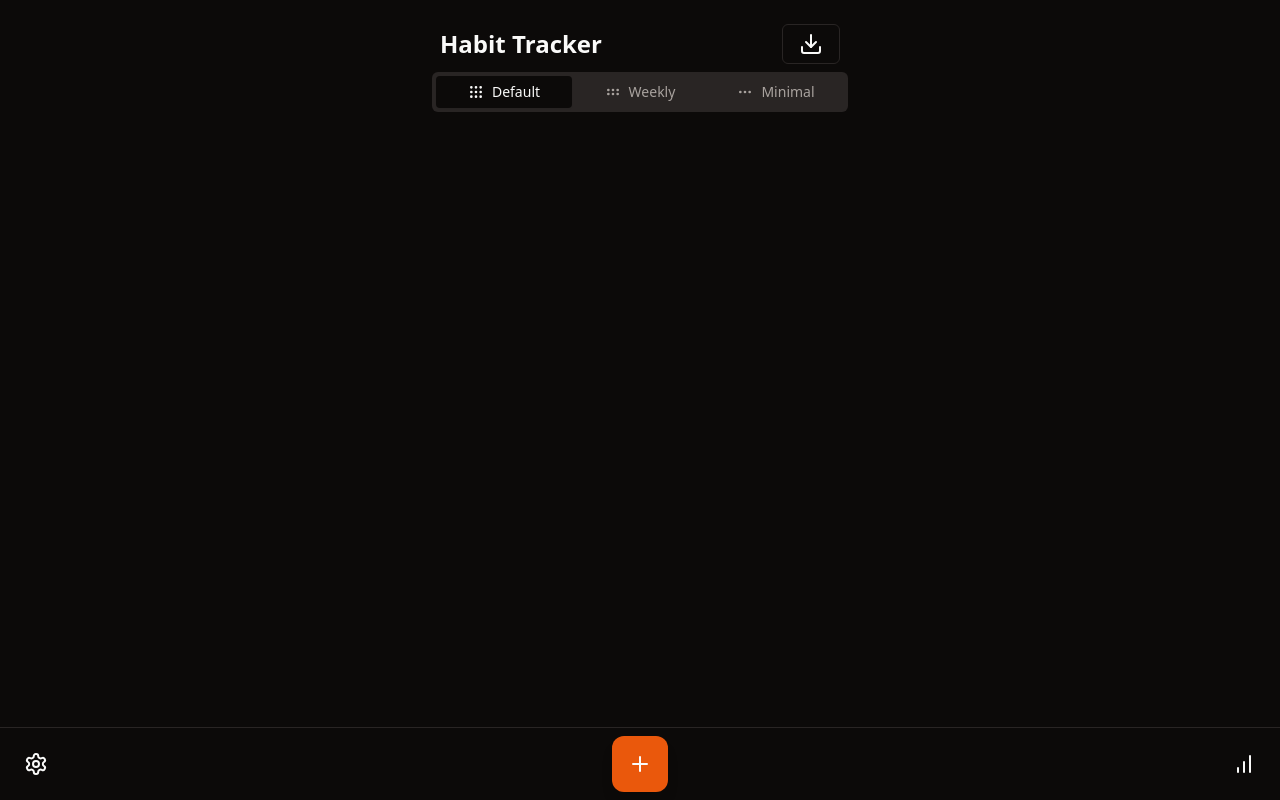
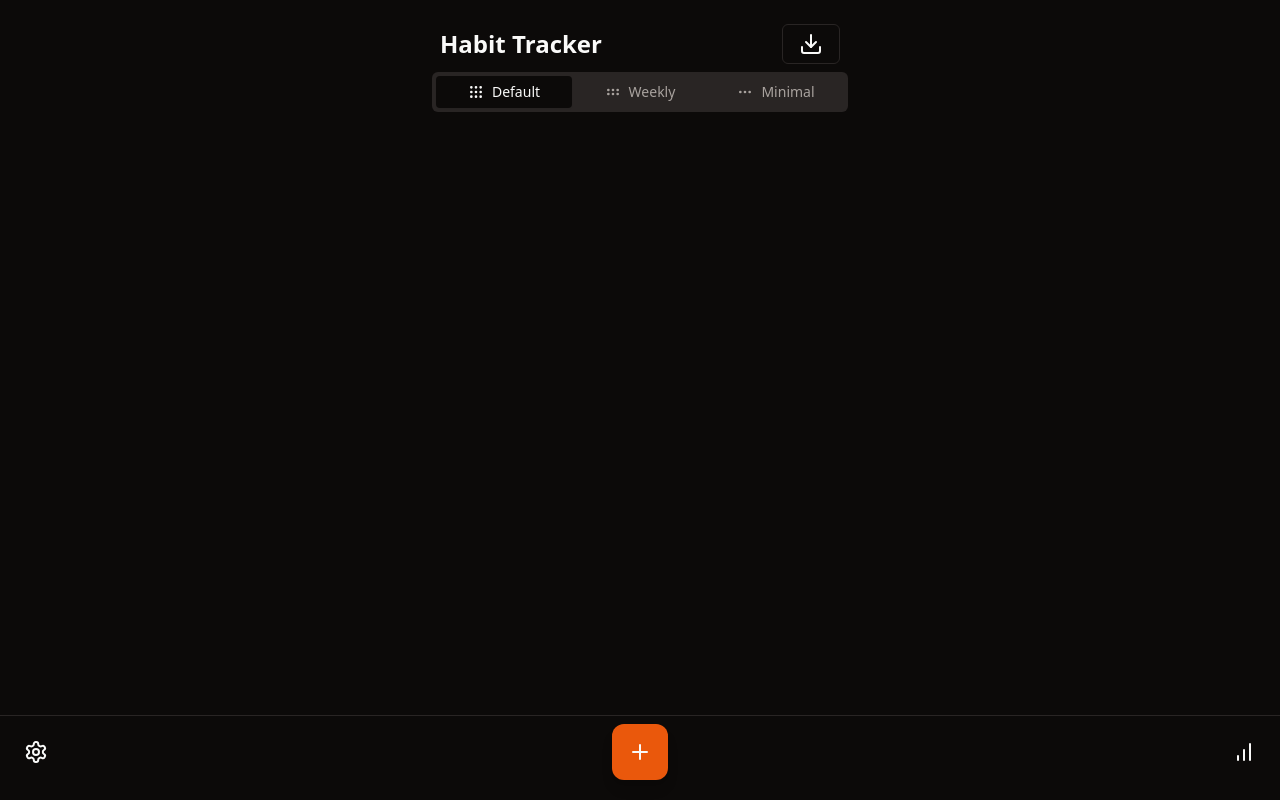
Before and after one commit to retconned/shukan-trackr, a React (Vite) app: page / in a window 1280 px wide. Built offline with nearby package versions, Linux system fonts and the light colour scheme.

Commit message:
fix: bottom layer touch bar conflict

```diff
--- a/src/components/BottomNav.tsx
+++ b/src/components/BottomNav.tsx
@@ -56,7 +56,7 @@ const BottomBar: React.FC<BottomBarProps> = ({
   >(null);
 
   return (
-    <div className="fixed bottom-0 left-0 right-0 flex items-center justify-around border-t bg-background p-4">
+    <div className="fixed bottom-0 left-0 right-0 flex items-center justify-around border-t bg-background px-4 pb-7 pt-4">
       <SettingsDrawer startDay={startDay} setStartDay={setStartDay} />
       <div className="relative flex flex-1 justify-center">
         <AddHabitDrawer addHabit={addHabit}>
```
